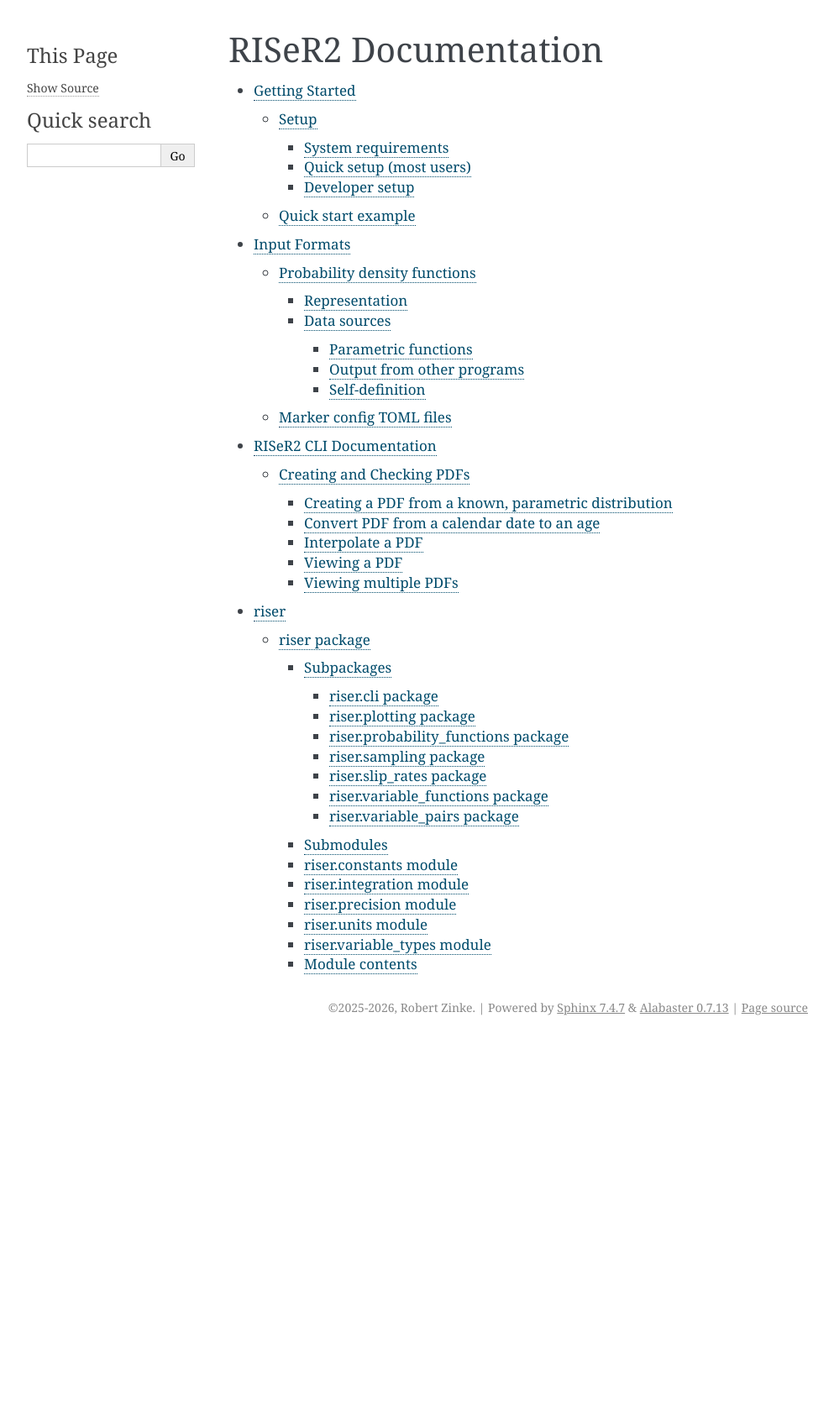
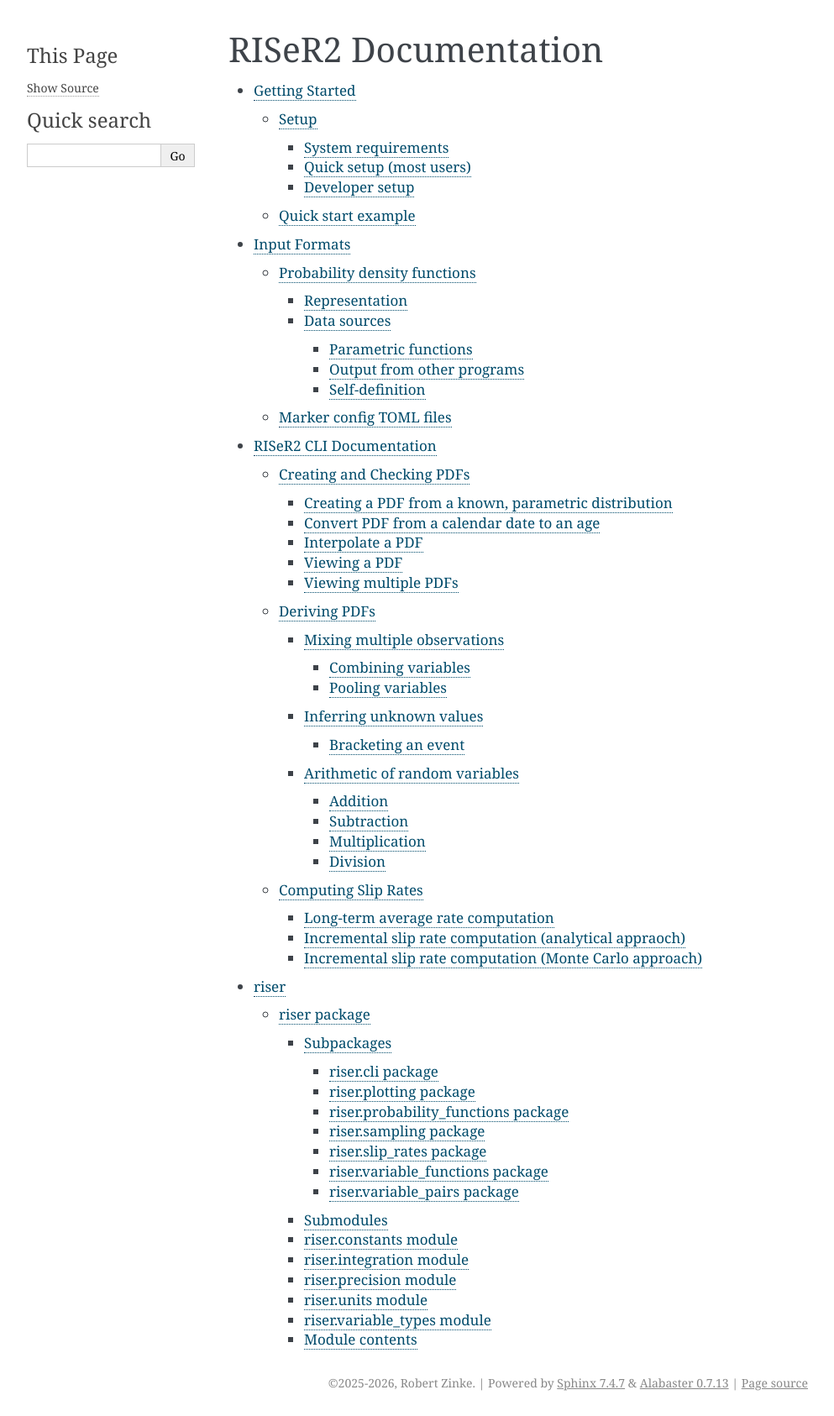
Before and after one commit to rzinke/RISeR2, a Sphinx documentation site: the page built from docs/source/index.rst, in a window 1280 px wide. Shown: the whole page at 84% size, without its empty margins (148-1141 px from the left). Built offline with Sphinx 7.4.7, drawn with Linux system fonts in a browser that asks for light colours; before the commit the page ends 1239 px from its top, so only the background shows below that.

Commit message:
Added computing_slip_rates.md. Updated index.rst file.

````diff
--- /dev/null
+++ b/docs/source/cli/computing_slip_rates.md
@@ -0,0 +1,47 @@
+# Computing Slip Rates
+
+RISeR2 is optimized for computing earthquake fault slip rates. Functions are provided for computing long-term average and incremental slip rates, using both closed-form analytical and Monte Carlo sampling methods.
+
+See [input_formats](/docs/source/input_formats.md) for the structure of the marker configuration file.
+
+Note that, unlike functions designed to output a single PDF, the family of slip rate functions is designed to store outputs in a folder, and the output file name should not be specified with a `.txt` extension.
+
+
+## Long-term average rate computation
+
+To compute a long-term average slip rate (based on a sigle displacement-age marker), use:
+
+```bash
+riser-compute-slip-rate
+```
+
+The function accepts input PDFs in two forms. The first is as a `marker_config.toml` file, or as direct inputs.
+
+Pass a `marker_config.toml` file as:
+
+```bash
+riser-compute-slip-rate <marker config>.toml -o <output folder>/<output name>
+```
+
+or, alternatively, pass the age and displacement inputs directly as
+
+```bash
+riser-compute-slip-rate --age <age pdf>.txt --displacement <displacement pdf>.txt -o <output folder>/<output name>
+```
+
+
+## Incremental slip rate computation (analytical appraoch)
+
+To compute a set of incremental slip rates (between several sets of markers) using the analytical method, use:
+
+```bash
+riser-compute-slip-rates <marker config>.toml -o <output folder>/<output name>
+```
+
+## Incremental slip rate computation (Monte Carlo approach)
+
+To compute a set of incremental sip rates using the Monte Carlo method, use:
+
+```bash
+riser-compute-slip-rates-mc <marker config>.toml -o <output folder>/<output name>
+```
--- a/docs/source/cli/index.rst
+++ b/docs/source/cli/index.rst
@@ -5,3 +5,5 @@ RISeR2 CLI Documentation
    :maxdepth: 4
 
    creating_pdfs.md
+   deriving_pdfs.md
+   computing_slip_rates.md
````
